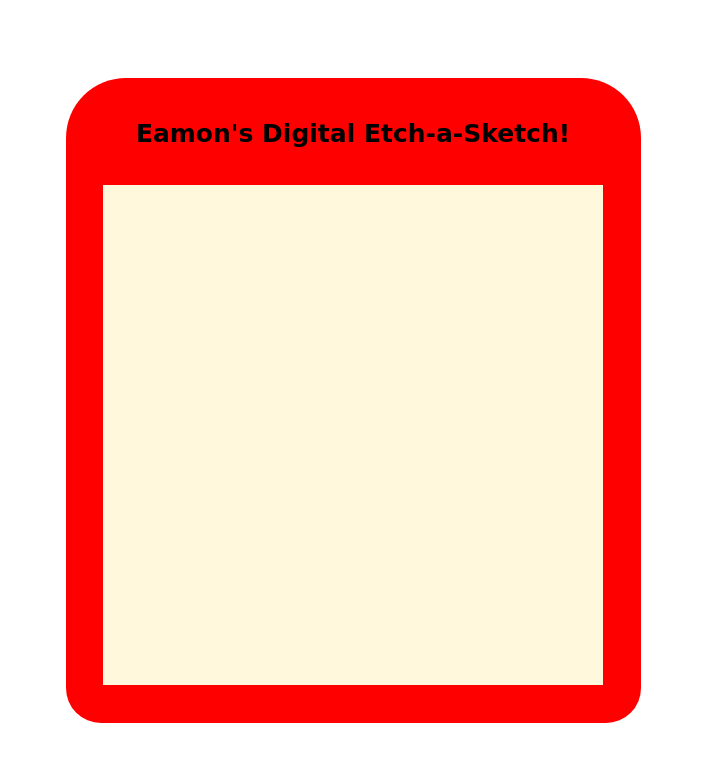
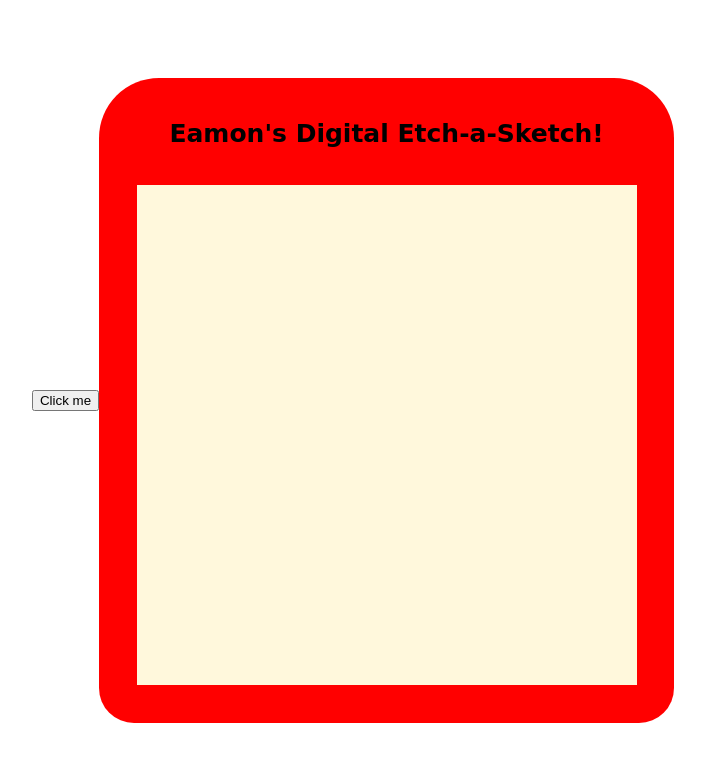
Before and after one commit to eamckn/etch-a-sketch, a plain HTML site: page index.html in a window 1280 px wide. Shown: the whole page, without its empty margins (287-992 px from the left). Drawn offline with Linux system fonts and the light colour scheme.

Commit message:
Add button to resize etch-a-sketch grid

```diff
--- a/index.html
+++ b/index.html
@@ -7,9 +7,14 @@
     <link rel="stylesheet" href="./style.css">
 </head>
 <body>
-    <div id="top">Eamon's Digital Etch-a-Sketch!</div>
-    <div id="outer-container">
-        <div id="container"></div>
+    <div id="button-list">
+        <button id="resize">Click me</button>
+    </div>
+    <div id="etch">
+        <div id="top">Eamon's Digital Etch-a-Sketch!</div>
+        <div id="outer-container">
+            <div id="container"></div>
+        </div>
     </div>
 </body>
 <script src="./script.js"></script>
--- a/script.js
+++ b/script.js
@@ -13,12 +13,14 @@ const containerWidth = container.offsetWidth;
 //console.log(containerWidth)
 const containerHeight = container.offsetHeight;
 //console.log(containerHeight)
+let initialGridSize = 16;
 
-for (let row = 0; row < 16; row++) {
-    for (let col = 0; col < 16; col++) {
+function buildGrid(gridSize) {
+    for (let row = 0; row < gridSize; row++) {
+        for (let col = 0; col < gridSize; col++) {
             const newDiv = document.createElement("div");
-        const newDivWidth = containerWidth/16;
-        const newDivHeight = containerHeight/16;
+            const newDivWidth = containerWidth/gridSize;
+            const newDivHeight = containerHeight/gridSize;
             newDiv.style.width = `${newDivWidth}px`;
             //console.log(newDiv.style.width);
             newDiv.style.height = `${newDivHeight}px`;
@@ -31,3 +33,20 @@ for (let row = 0; row < 16; row++) {
             container.appendChild(newDiv);
         }
     }
+}
+
+function removeGrid() {
+    while (container.firstChild) {
+        container.removeChild(container.firstChild);
+    }
+}
+
+const resizeButton = document.querySelector("#resize");
+
+resizeButton.addEventListener('click', function () {
+    let gridSize = Number(prompt("Please enter a number desgnating your desired grid width and height"))
+    removeGrid();
+    buildGrid(gridSize);
+})
+
+buildGrid(initialGridSize);
--- a/style.css
+++ b/style.css
@@ -1,10 +1,16 @@
 body {
+    display: flex;
+    justify-content: center;
+    align-items: center;
+    height: 100vh;
+    margin: 0;
+}
+
+#etch {
     display: flex;
     flex-direction: column;
     justify-content: center;
     align-items: center;
-    height: 100vh;
-    margin: 0;
 }
 
 #top {
```
Lines whose indentation alone changed are shown as unchanged.
